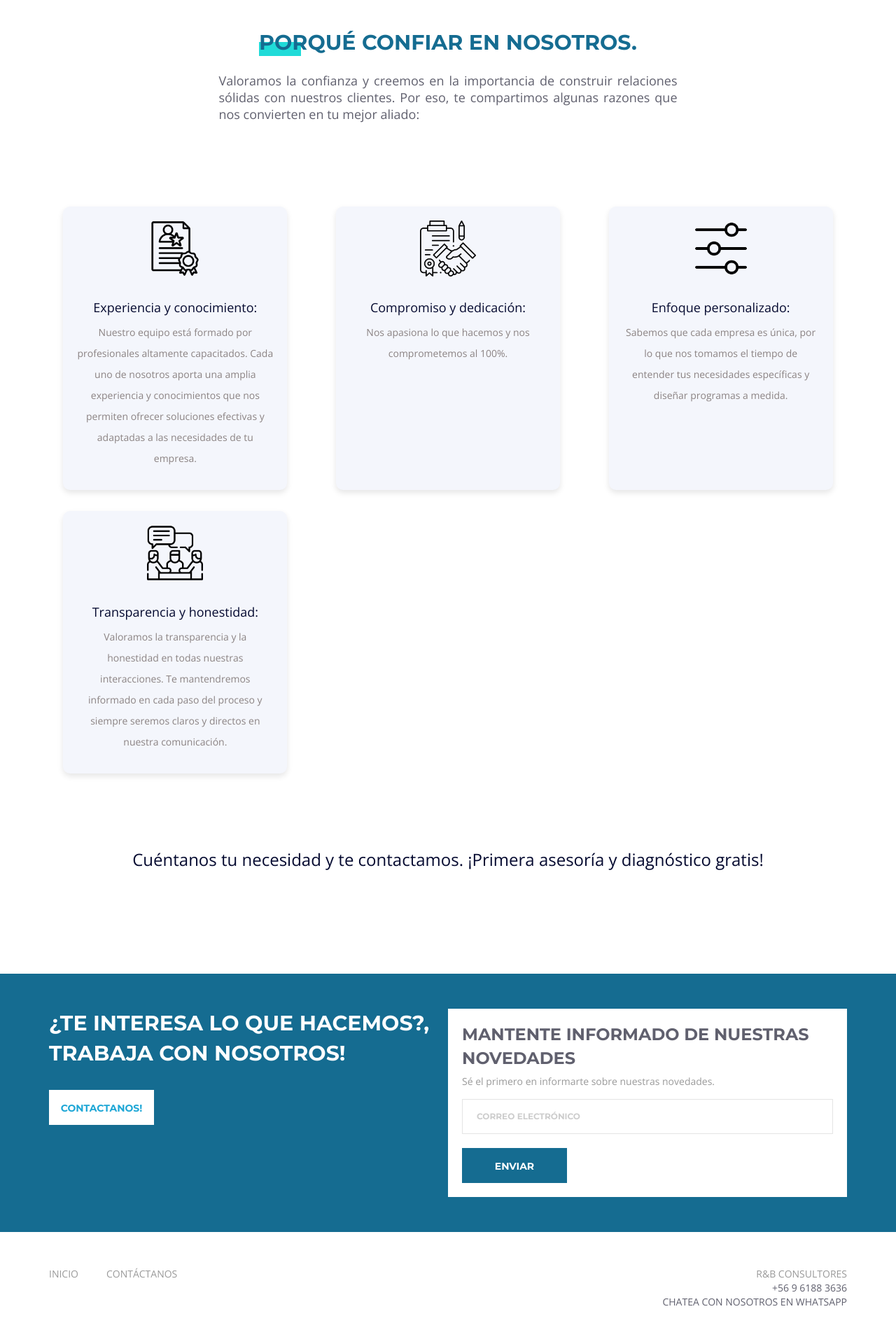
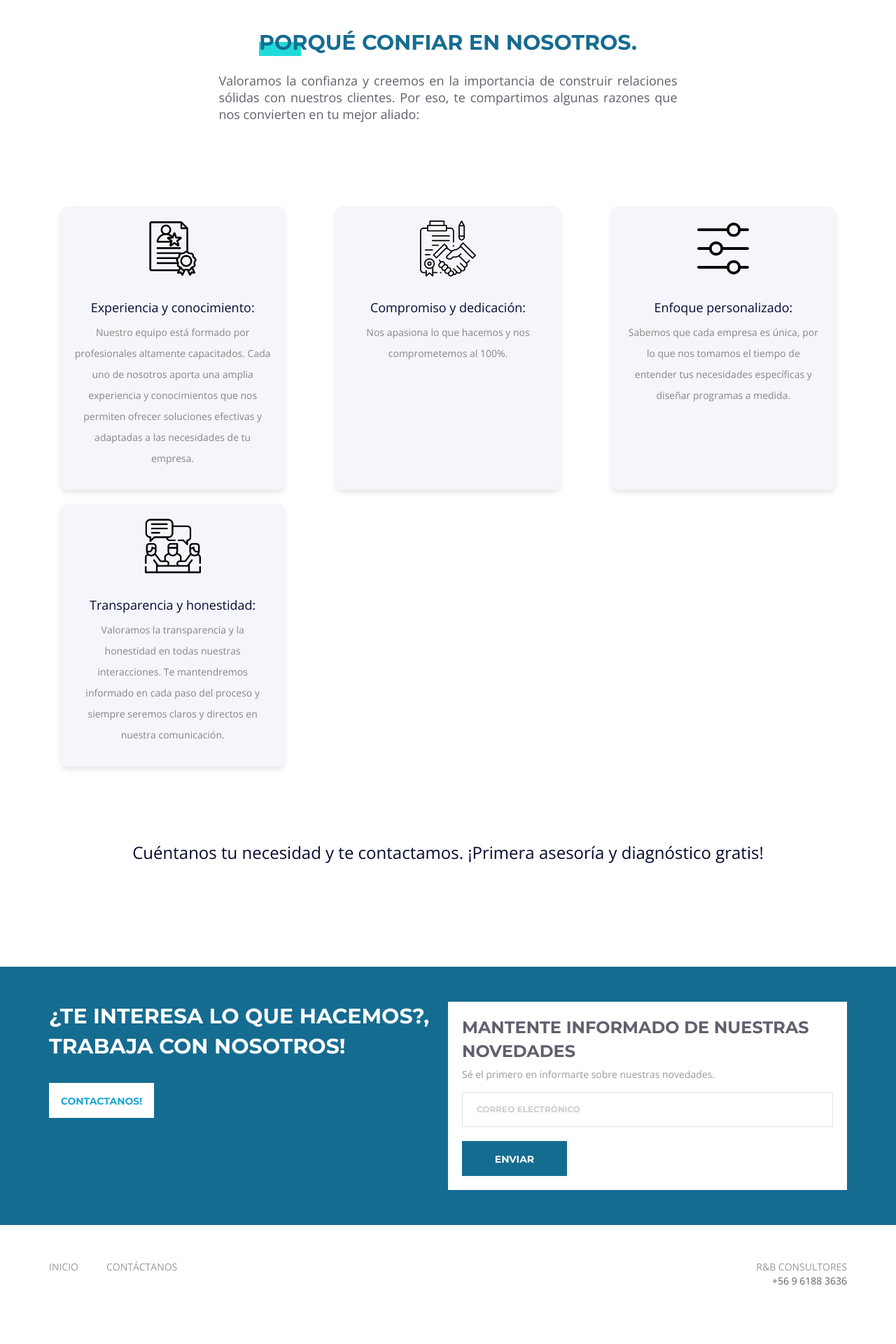
Before and after one commit to pitoncio99/RYB, a PHP site: page / in a window 1280 px wide. Shown: the part 3825-5745 px from the top of the page at 70% size. After the commit the page ends 5661 px from the top, so only its background shows below. Run offline with PHP 8.4, Linux system fonts and the light colour scheme; some web fonts are replaced.

Commit message:
ajustes de whatsapp

```diff
--- a/assets/css/style.css
+++ b/assets/css/style.css
@@ -1260,11 +1260,12 @@ footer.main-footer nav.footer-nav ul li a{
 /* Estilos para la galería de servicios */
 .gallery {
     display: grid;
-    grid-template-columns: repeat(auto-fit, minmax(280px, 1fr)); /* Se adapta al tamaño de pantalla */
-    gap: 30px;
+    grid-template-columns: repeat(auto-fit, minmax(280px, 1fr)); /* Se adapta automáticamente */
+    gap: 20px; /* Espaciado más compacto */
     margin: 40px auto;
-    max-width: 90%; /* Hace que el contenedor sea más ancho que las tarjetas */
+    max-width: 1200px; /* Limita el ancho máximo para evitar que se vea demasiado extendido */
     padding: 20px;
+    justify-content: center; /* Centra los elementos si hay espacio de sobra */
     text-align: center;
 }
 
--- a/contact.html
+++ b/contact.html
@@ -103,7 +103,7 @@
 
 					<p>
 						<a href="tel:+56961883636">+56 9 6188 3636</a> <br/>
-						<a href="https://wa.me/56961883636" target="_blank">Chatea con nosotros en WhatsApp</a><br/>
+						<!-- <a href="https://wa.me/56961883636" target="_blank">Chatea con nosotros en WhatsApp</a><br/> -->
 
 					</p>
 
@@ -171,7 +171,7 @@
 					<div class="uppercase gray-text">
 						R&B CONSULTORES LTDA </br>
 						<a href="tel:+56961883636">+56 9 6188 3636</a> <br/>
-						<a href="https://wa.me/56961883636" target="_blank">Chatea con nosotros en WhatsApp</a>
+						<!-- <a href="https://wa.me/56961883636" target="_blank">Chatea con nosotros en WhatsApp</a> -->
 
 					</div>
 
--- a/index.html
+++ b/index.html
@@ -387,8 +387,8 @@
 		<!-- end container -->
 	</section>
 	<!-- portfolio -->
+
 	<section class="servicios">
-
 		<div class="row" >
 			<div class="section-title">
 				<span>Porqué confiar en nosotros.</span>
@@ -487,7 +487,7 @@
 					<div class="uppercase gray-text">
 						R&B Consultores </br>
 						<a href="tel:+56961883636">+56 9 6188 3636</a> <br/>
-						<a href="https://wa.me/56961883636" target="_blank">Chatea con nosotros en WhatsApp</a>
+						<!-- <a href="https://wa.me/56961883636" target="_blank">Chatea con nosotros en WhatsApp</a> -->
 					</div>
 
 				</div>
```
